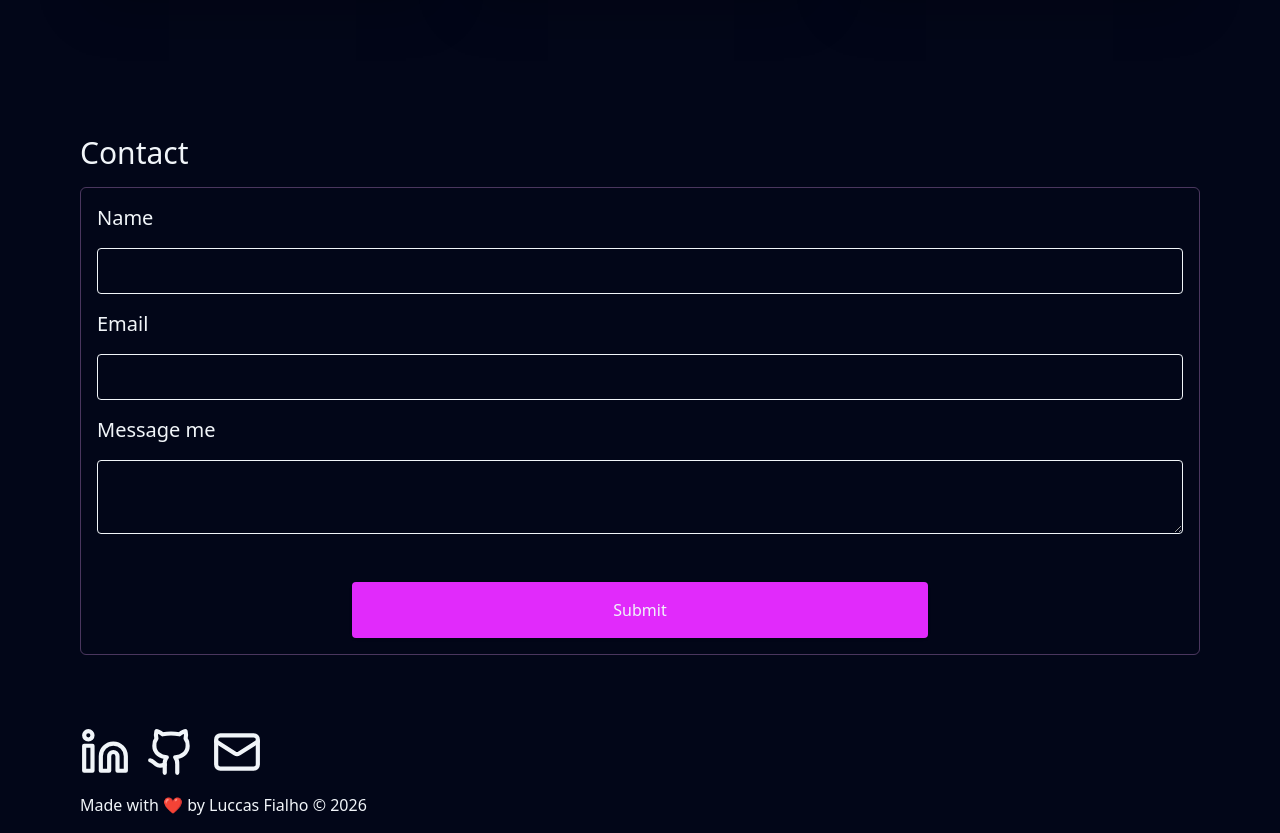
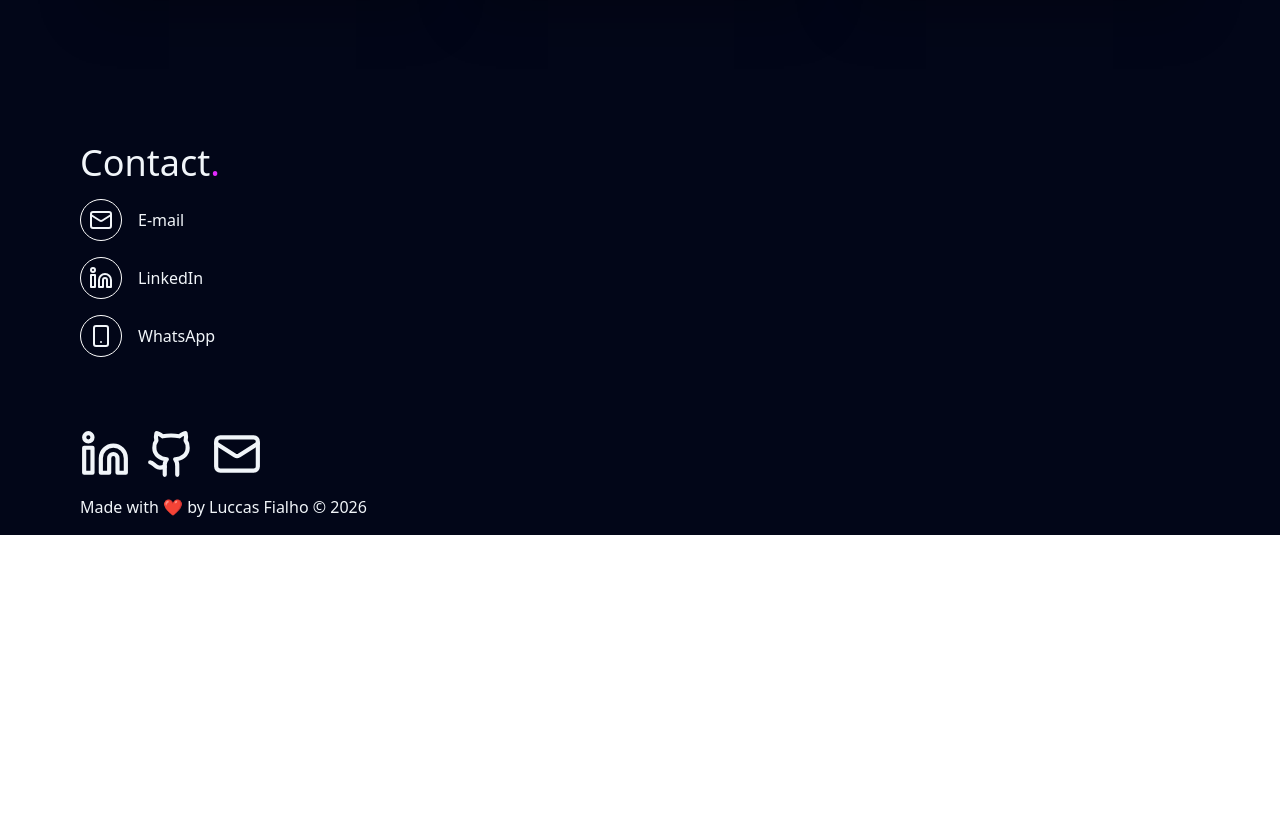
Before and after one commit to luccas-fialho/react-portfolio, a React (Vite) app: page / in a window 1280 px wide. Shown: the part 1702-2535 px from the top of the page. After the commit the page ends 2237 px from the top, so only its background shows below. Built offline with nearby package versions, Linux system fonts and the light colour scheme; a web font is replaced by a local one.

Commit message:
feat: contact and title changes

```diff
--- a/src/components/About.tsx
+++ b/src/components/About.tsx
@@ -12,7 +12,9 @@ function About() {
         whileInView={{ opacity: 1, y: 0 }}
         transition={{ duration: 1 }}
       >
-        <p className="text-3xl">About me</p>
+        <p className="text-4xl">
+          About me<span className="text-fuchsia-500">.</span>
+        </p>
         <p className="mt-4">
           I'm Luccas Fialho, a Web Developer Intern at Simoldes Plásticos,
           currently working with Full Stack development. My role involves
--- a/src/components/Contact.tsx
+++ b/src/components/Contact.tsx
@@ -1,5 +1,5 @@
 import { motion } from "framer-motion";
-import Input from "./Input";
+import { LinkedinIcon, MailIcon, SmartphoneIcon } from "lucide-react";
 
 function Contact() {
   return (
@@ -8,43 +8,49 @@ function Contact() {
       className="mx-auto max-w-6xl flex flex-col justify-between p-4 pb-14"
     >
       <motion.p
-        className="text-3xl mb-4"
+        className="text-4xl mb-4"
         initial={{ opacity: 0, x: 40 }}
         whileInView={{ opacity: 1, x: 0 }}
         transition={{ duration: 1 }}
       >
-        Contact
+        Contact<span className="text-fuchsia-500">.</span>
       </motion.p>
       <motion.div
         initial={{ opacity: 0, x: -40 }}
         whileInView={{ opacity: 1, x: 0 }}
         transition={{ duration: 1 }}
+        className="flex flex-col gap-4"
       >
-        <form
-          action=""
-          className="border border-fuchsia-300/30 p-4 w-full flex flex-col gap-4 rounded-md"
+        <a
+          href="mailto:luccas.fialho@gmail.com"
+          className="flex items-center gap-4 hover:text-fuchsia-300 group"
         >
-          <Input title="Name" />
-          <Input title="Email" type="email" />
-          <div className="flex flex-col">
-            <label htmlFor="" className="text-xl mb-4">
-              Message me
-            </label>
-            <textarea
-              name=""
-              id=""
-              className="border rounded p-2 text-xl"
-            ></textarea>
+          <div className="border border-white rounded-full p-2 group-hover:border-fuchsia-300">
+            <MailIcon />
           </div>
-          <div className="flex justify-center">
-            <button
-              type="button"
-              className="p-4 bg-fuchsia-500 w-xl rounded hover:bg-fuchsia-300 cursor-pointer shadow transition mt-8"
-            >
-              Submit
-            </button>
+          E-mail
+        </a>
+
+        <a
+          href="https://linkedin.com/in/luccas-fialho"
+          className="flex items-center gap-4 hover:text-fuchsia-300 group"
+        >
+          <div className="border border-white rounded-full p-2 group-hover:border-fuchsia-300">
+            <LinkedinIcon />
           </div>
-        </form>
+          LinkedIn
+        </a>
+
+        <a
+          href="https://wa.me/5541992475613?text=Hello%21%20I%20came%20across%20your%20portfolio%20and%20would%20like%20to%20talk%20about%20a%20possible%20opportunity.%20Are%20you%20available%20to%20chat%3F"
+          target="_blank"
+          className="flex items-center gap-4 hover:text-fuchsia-300 group"
+        >
+          <div className="border border-white rounded-full p-2 group-hover:border-fuchsia-300">
+            <SmartphoneIcon />
+          </div>
+          WhatsApp
+        </a>
       </motion.div>
     </div>
   );
--- a/src/components/Footer.tsx
+++ b/src/components/Footer.tsx
@@ -47,7 +47,11 @@ function Footer() {
         </div>
         <div className="flex flex-col justify-center items-center">
           <p className="">
-            Made with ❤️ by Luccas Fialho &copy; {new Date().getFullYear()}
+            Made with ❤️ by{" "}
+            <a href="#" className="hover:text-fuchsia-300">
+              Luccas Fialho
+            </a>{" "}
+            &copy; {new Date().getFullYear()}
           </p>
         </div>
       </motion.div>
--- a/src/components/Input.tsx
+++ /dev/null
@@ -1,22 +0,0 @@
-import React from "react";
-
-type InputProps = {
-  title: string;
-} & React.InputHTMLAttributes<HTMLInputElement>;
-
-function Input({ title, ...props }: InputProps) {
-  return (
-    <div className="flex flex-col gap-4">
-      <label htmlFor="" className="text-xl">
-        {title}
-      </label>
-      <input
-        type="text"
-        className="border rounded text-xl p-2 focus:border-violet-700"
-        {...props}
-      />
-    </div>
-  );
-}
-
-export default Input;
--- a/src/components/Projects.tsx
+++ b/src/components/Projects.tsx
@@ -8,12 +8,12 @@ function Projects() {
       className="mx-auto max-w-6xl flex flex-col gap-4 justify-between p-4 mb-28 scroll-mt-24"
     >
       <motion.p
-        className="text-3xl"
+        className="text-4xl"
         initial={{ opacity: 0, x: 40 }}
         whileInView={{ opacity: 1, x: 0 }}
         transition={{ duration: 1 }}
       >
-        Projects
+        Projects<span className="text-fuchsia-500">.</span>
       </motion.p>
       <div className="grid grid-cols-1 md:grid-cols-2 lg:grid-cols-3 gap-4">
         <Project />
```
